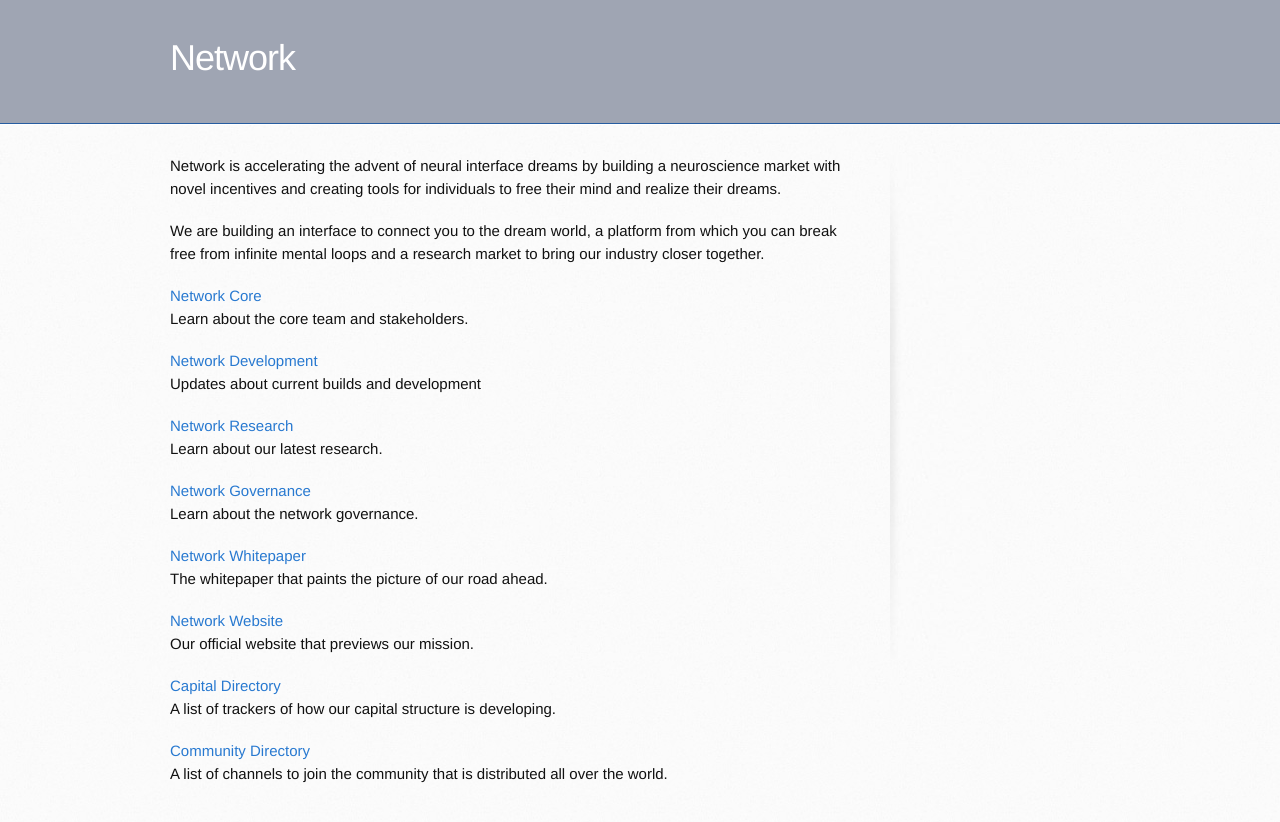
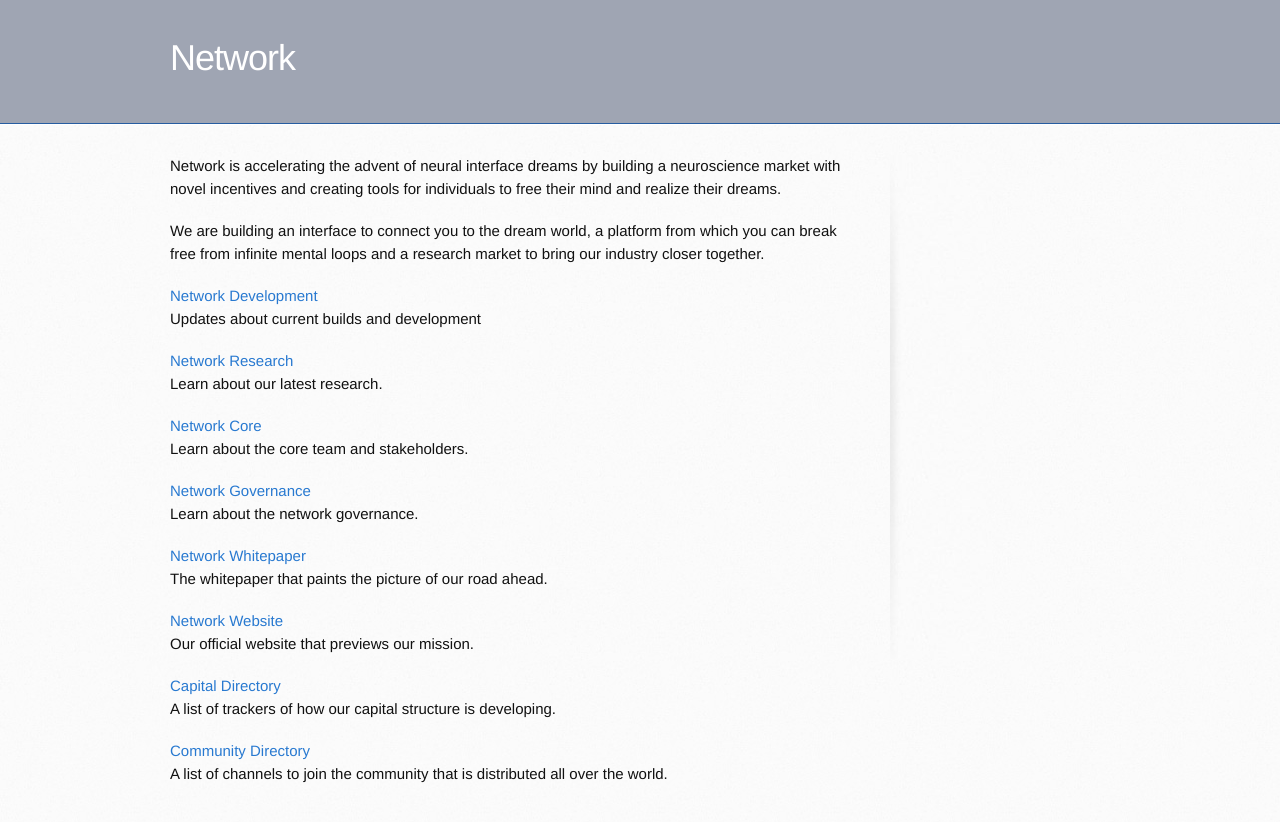
Before and after one commit to networkf/network.github.io, a Jekyll site: the page built from index.md, in a window 1280 px wide. Shown: the top 822 px of the page. Built offline with Jekyll 4.4.1, drawn with Linux system fonts in a browser that asks for light colours; some web fonts are replaced; our own code applies the rules of GitHub Pages for plain Markdown files; the repository's description, which GitHub fills in, is left out; part of the change alters nothing that is shown.

Commit message:
Update index.md

```diff
--- a/index.md
+++ b/index.md
@@ -9,17 +9,17 @@ Network is accelerating the advent of neural interface dreams by building a neur
 
 We are building an interface to connect you to the dream world, a platform from which you can break free from infinite mental loops and a research market to bring our industry closer together.
 
-<a href="https://network.com.de/core">Network Core</a>
-<br>
-Learn about the core team and stakeholders.
-
-<a href="https://network.com.de/dev">Network Development</a>
+<a href="https://network.com.de/development">Network Development</a>
 <br>
 Updates about current builds and development
 
 <a href="https://network.com.de/research">Network Research</a>
 <br>
 Learn about our latest research.
+
+<a href="https://network.com.de/core">Network Core</a>
+<br>
+Learn about the core team and stakeholders.
 
 <a href="https://network.com.de/research">Network Governance</a>
 <br>
```
